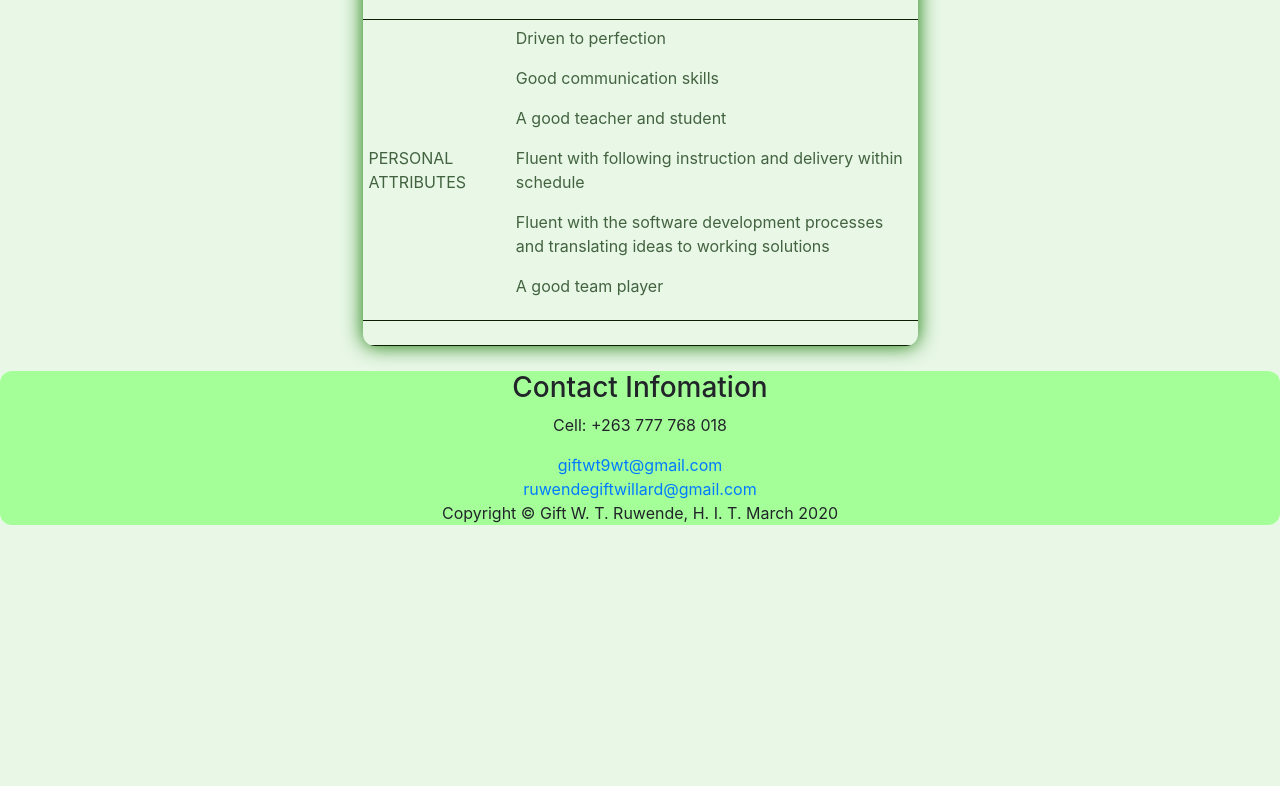
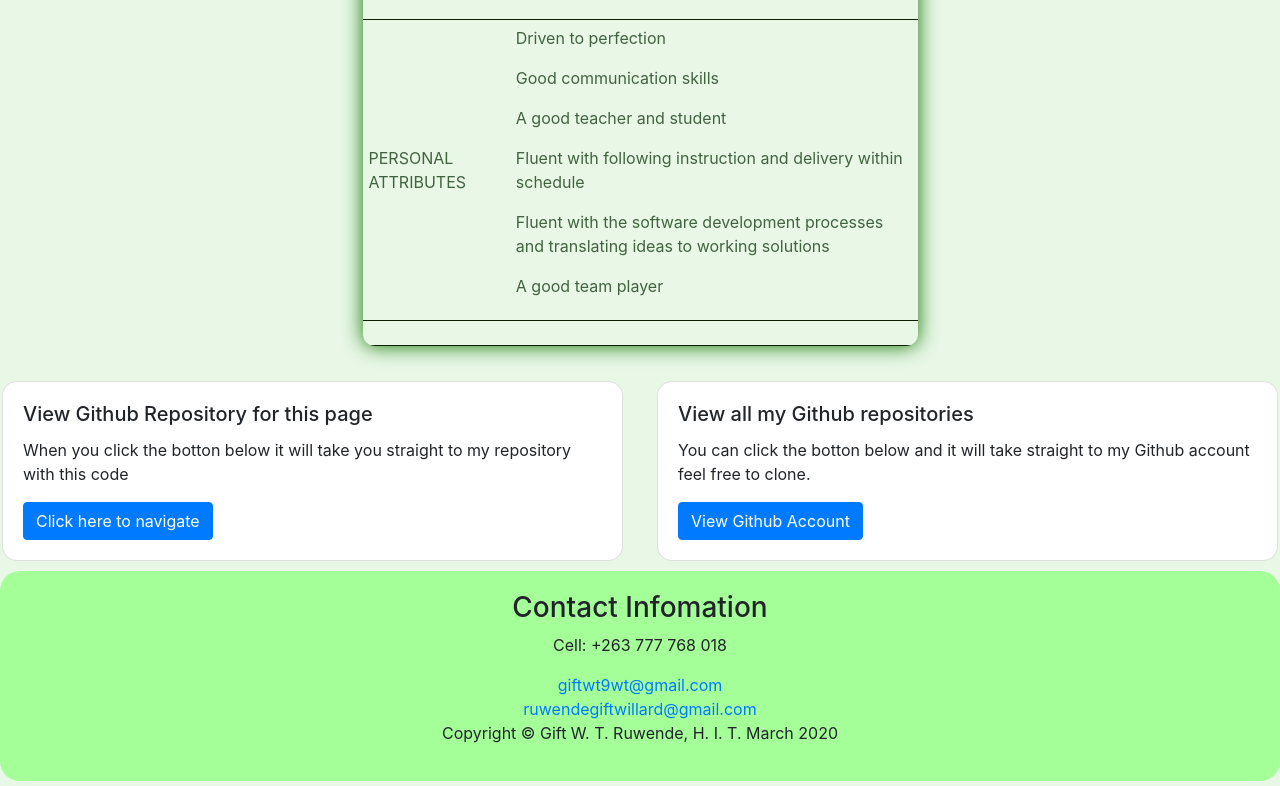
Before and after one commit to willhitman/resume, a plain HTML site: page html/index.html in a window 1280 px wide. Shown: the part 1064-1850 px from the top of the page. Before the commit the page ends 1605 px from the top, so only its background shows below. Drawn offline with nearby package versions, Linux system fonts and the light colour scheme.

Commit message:
added a button to download my resume and also styled some elements

```diff
--- a/html/css/main.css
+++ b/html/css/main.css
@@ -61,6 +61,7 @@ td{
 }
 body{
     background-color: rgb(232, 247, 230);
+    padding-bottom: 5px;
 
 }
 .headerr{
@@ -96,7 +97,7 @@ body{
     color: rgb(4, 63, 14);
 }
 footer{
-    border-radius: 12px;
+    border-radius: 20px;
     height: fit-content;
     padding-left: 1%;
     padding-right: 1%;
@@ -113,3 +114,21 @@ footer{
     padding-left:3px;
     padding-right:3px;
 }
+a.button {
+    -webkit-appearance: button;
+    -moz-appearance: button;
+    appearance: button;
+
+    text-decoration: none;
+    color: initial;
+}
+.row{
+    padding-top: 10px;
+    padding-bottom: 10px;
+
+}
+.card{
+   border-radius:15px;
+   margin-left: 2px;
+   margin-right: 2px;
+}
--- a/html/index.html
+++ b/html/index.html
@@ -28,7 +28,8 @@
                 </li>
               </ul>
               <span class = "nav-item">
-                <button type="button" class="btn btn-success">Download RESUME</button>
+                <button onclick="location.href='documents/Resume_1.pdf'" type="button" class="btn btn-success">
+                    Download Resume</button>
               </span>
             </div>
         </nav>
@@ -149,11 +150,34 @@
                 </tr>
             </tbody>
         </table>
+        <aside>
 
+        </aside>
+        </div>
+    </div>
+    <div class="row">
+        <div class="col-sm-6">
+          <div class="card">
+            <div class="card-body">
+              <h5 class="card-title">View Github Repository for this page</h5>
+              <p class="card-text">When you click the botton below it will take you straight to my repository with this code</p>
+              <a href="https://github.com/willhitman/HIT_200_web" class="btn btn-primary">Click here to navigate</a>
+            </div>
+          </div>
+        </div>
+        <div class="col-sm-6">
+          <div class="card">
+            <div class="card-body">
+              <h5 class="card-title">View all my Github repositories</h5>
+              <p class="card-text">You can click the botton below and it will take straight to my Github account feel free to clone.</p>
+              <a href="#" class="btn btn-primary">View Github Account</a>
+            </div>
+          </div>
         </div>
       </div>
 </body>
 <footer id = "contact">
+    <div id = "fot" class = "card-body">
         <h3>Contact Infomation</h3>
         <p>Cell: +263 777 768 018</p>
         <a href="mailto:giftwt9wt@gmail.com" class ="footer_links">giftwt9wt@gmail.com</a><br>
@@ -162,5 +186,7 @@
         <script src="https://code.jquery.com/jquery-3.2.1.slim.min.js" integrity="sha384-KJ3o2DKtIkvYIK3UENzmM7KCkRr/rE9/Qpg6aAZGJwFDMVNA/GpGFF93hXpG5KkN" crossorigin="anonymous"></script>
         <script src="https://cdnjs.cloudflare.com/ajax/libs/popper.js/1.12.9/umd/popper.min.js" integrity="sha384-ApNbgh9B+Y1QKtv3Rn7W3mgPxhU9K/ScQsAP7hUibX39j7fakFPskvXusvfa0b4Q" crossorigin="anonymous"></script>
         <script src="https://maxcdn.bootstrapcdn.com/bootstrap/4.0.0/js/bootstrap.min.js" integrity="sha384-JZR6Spejh4U02d8jOt6vLEHfe/JQGiRRSQQxSfFWpi1MquVdAyjUar5+76PVCmYl" crossorigin="anonymous"></script>
+    </div>
+
 </footer>
 </html>
```
Also changed, not shown: 1 other file. Lines whose indentation alone changed are shown as unchanged.
